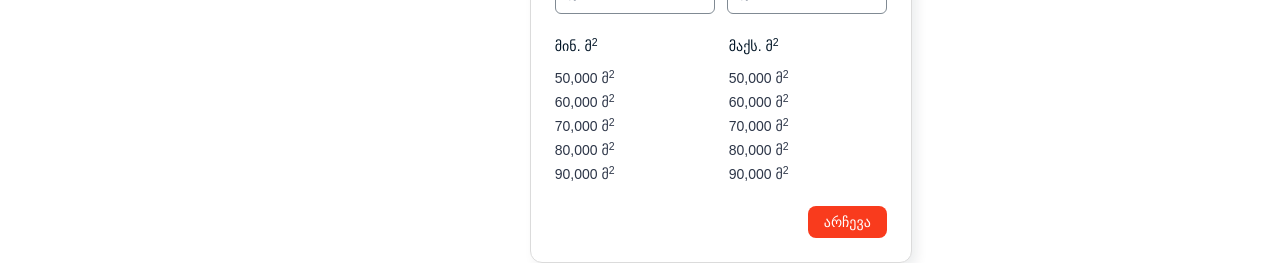
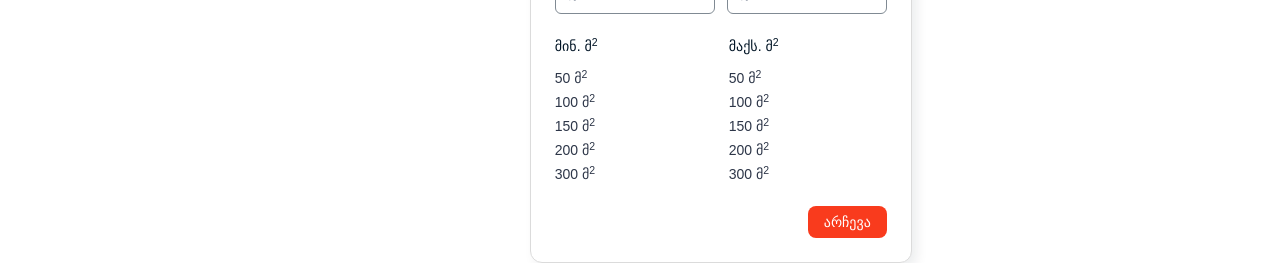
Before and after one commit to NikaAtanelishvili/real-estate-manager, a React (Vite) app: page / in a window 1280 px wide. Both pictures are taken after a click on the button "ფართობი". Shown: the part 320-583 px from the top of the page. Built offline with nearby package versions, Linux system fonts and the light colour scheme; no server answers; a small style sheet from the web is missing.

Commit message:
fix: fixed svg's attribute errors

```diff
--- a/src/assets/svgs/MailSvg.tsx
+++ b/src/assets/svgs/MailSvg.tsx
@@ -8,8 +8,8 @@ const MailSvg: React.FC = () => {
       xmlns="http://www.w3.org/2000/svg"
     >
       <path
-        fill-rule="evenodd"
-        clip-rule="evenodd"
+        fillRule="evenodd"
+        clipRule="evenodd"
         d="M9.84341e-05 2.15414C-1.95112e-05 2.16127 -3.14003e-05 2.16839 6.24258e-05 2.17551V10.8333C6.24258e-05 12.0266 0.980211 13 2.18186 13H13.8181C15.0198 13 15.9999 12.0266 15.9999 10.8333V2.1756C16 2.16841 16 2.16122 15.9999 2.15404C15.993 0.966489 15.0155 0 13.8181 0H2.18186C0.984418 0 0.00692812 0.966547 9.84341e-05 2.15414ZM1.53211 1.84452C1.65238 1.60833 1.89971 1.44444 2.18186 1.44444H13.8181C14.1003 1.44444 14.3476 1.60833 14.4679 1.84452L8 6.34064L1.53211 1.84452ZM14.5454 3.55381V10.8333C14.5454 11.2289 14.2165 11.5556 13.8181 11.5556H2.18186C1.78353 11.5556 1.4546 11.2289 1.4546 10.8333V3.55381L7.58294 7.81389C7.83335 7.98796 8.16665 7.98796 8.41706 7.81389L14.5454 3.55381Z"
         fill="#808A93"
       />
--- a/src/assets/svgs/PhoneSvg.tsx
+++ b/src/assets/svgs/PhoneSvg.tsx
@@ -10,9 +10,9 @@ const PhoneSvg: React.FC = () => {
       <path
         d="M9.08632 3.45996C9.69678 3.57906 10.2578 3.87762 10.6976 4.31742C11.1374 4.75722 11.436 5.31825 11.5551 5.92871M9.08632 0.959961C10.3546 1.10086 11.5373 1.66882 12.4402 2.57059C13.3431 3.47236 13.9126 4.65434 14.0551 5.92246M13.4301 10.91V12.785C13.4308 12.959 13.3951 13.1313 13.3254 13.2908C13.2557 13.4503 13.1534 13.5935 13.0251 13.7111C12.8969 13.8288 12.7454 13.9184 12.5805 13.9742C12.4157 14.0299 12.2409 14.0506 12.0676 14.035C10.1443 13.826 8.29695 13.1688 6.67382 12.1162C5.16372 11.1566 3.88341 9.87632 2.92382 8.36621C1.86756 6.73571 1.21022 4.87933 1.00507 2.94746C0.989455 2.77463 1.00999 2.60044 1.06539 2.43598C1.12078 2.27152 1.2098 2.12039 1.3268 1.99222C1.4438 1.86406 1.5862 1.76165 1.74494 1.69154C1.90368 1.62142 2.07529 1.58512 2.24882 1.58496H4.12382C4.42714 1.58198 4.72119 1.68939 4.95117 1.88717C5.18116 2.08495 5.33137 2.35962 5.37382 2.65996C5.45296 3.26 5.59973 3.84917 5.81132 4.41621C5.89541 4.63991 5.91361 4.88303 5.86376 5.11676C5.81392 5.35049 5.69811 5.56503 5.53007 5.73496L4.73632 6.52871C5.62605 8.09343 6.92161 9.38899 8.48632 10.2787L9.28007 9.48496C9.45 9.31692 9.66454 9.20112 9.89827 9.15127C10.132 9.10142 10.3751 9.11962 10.5988 9.20371C11.1659 9.41531 11.755 9.56207 12.3551 9.64121C12.6587 9.68404 12.9359 9.83697 13.1342 10.0709C13.3324 10.3048 13.4377 10.6034 13.4301 10.91Z"
         stroke="#808A93"
-        stroke-width="1.5"
-        stroke-linecap="round"
-        stroke-linejoin="round"
+        strokeWidth="1.5"
+        strokeLinecap="round"
+        strokeLinejoin="round"
       />
     </svg>
   )
--- a/src/pages/listing/components/Area.tsx
+++ b/src/pages/listing/components/Area.tsx
@@ -11,7 +11,7 @@ interface AreaType {
   selectedArea: { min: number; max: number }
 }
 
-const areaShortcuts = [50, 60, 70, 80, 90]
+const areaShortcuts = [50, 100, 150, 200, 300]
 
 const Area: React.FC<AreaType> = ({
   isOpen,
@@ -135,7 +135,7 @@ const Area: React.FC<AreaType> = ({
                         className="cursor-pointer text-sm leading-4 text-[#2D3648]"
                         onClick={() => handleShortcutClick(value, 'minArea')}
                       >
-                        {`${value},000 მ`}
+                        {`${value} მ`}
                         <sup>2</sup>
                       </p>
                     ))}
@@ -154,7 +154,7 @@ const Area: React.FC<AreaType> = ({
                         className="cursor-pointer text-sm leading-4 text-[#2D3648]"
                         onClick={() => handleShortcutClick(value, 'maxArea')}
                       >
-                        {`${value},000 მ`}
+                        {`${value} მ`}
                         <sup>2</sup>
                       </p>
                     ))}
--- a/src/pages/listingDetails/ListingDetails.tsx
+++ b/src/pages/listingDetails/ListingDetails.tsx
@@ -336,8 +336,8 @@ const ListingDetails: React.FC = () => {
         <section>
           <ListingsCarousel>
             {relatedListings.map((listing: CardProps) => (
-              <div className="w-96 px-4">
-                <Card key={listing.id} {...listing} />
+              <div className="w-96 px-4" key={listing.id}>
+                <Card {...listing} />
               </div>
             ))}
           </ListingsCarousel>
```
